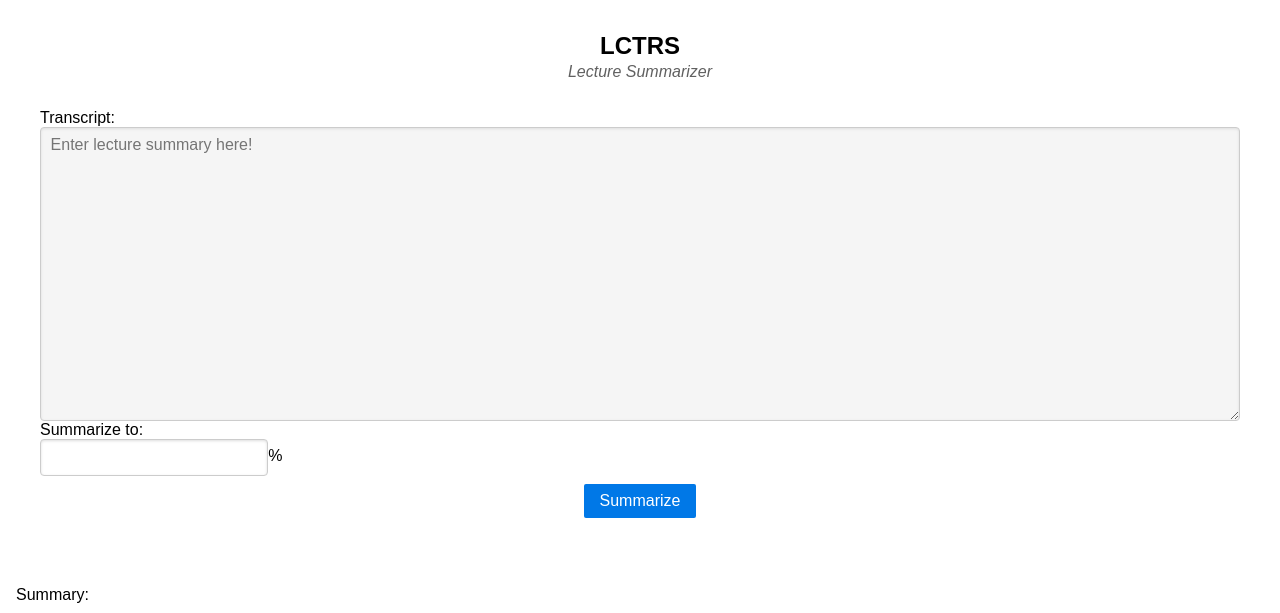
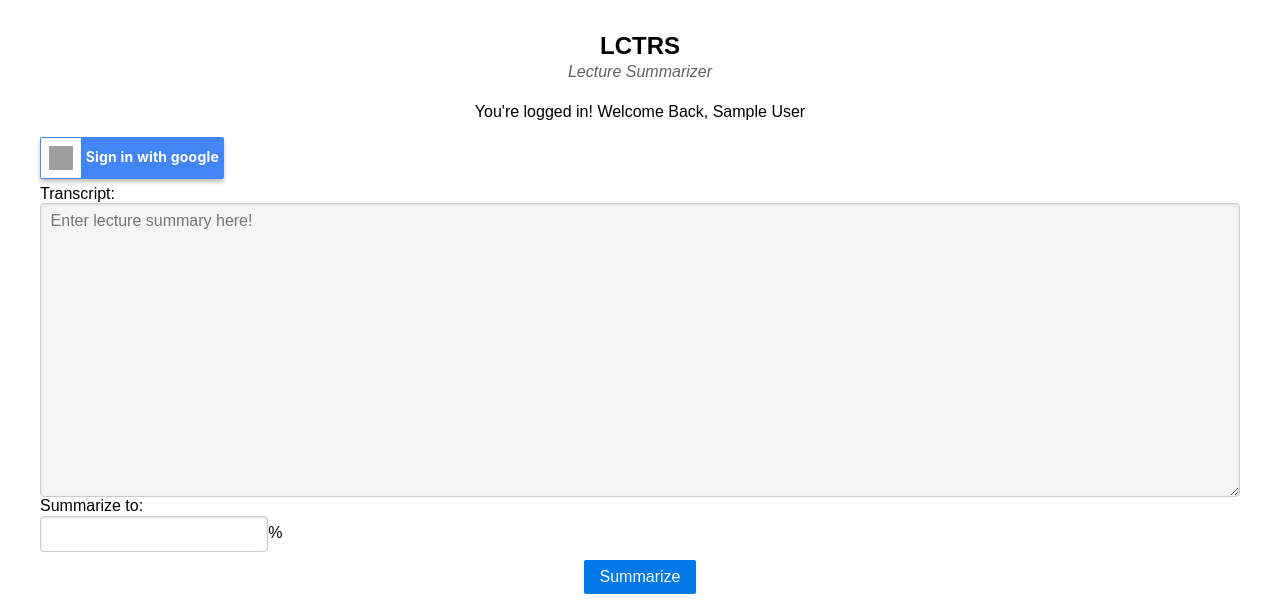
Before and after one commit to CS196Illinois/Group6, a Flask app: page / in a window 1280 px wide. Shown: the top 613 px of the page. Run offline with Flask 2, Linux system fonts and the light colour scheme; the visitor is signed in with stand-in values (Sample User, id 1); parts of the project's set-up code (start-up, migrations or seed data) failed here and were passed over; some libraries are stand-ins or nearby versions; grey boxes are pictures that could not be loaded.

Commit message:
Implemented google login

```diff
--- a/app.py
+++ b/app.py
@@ -49,6 +49,90 @@ except sqlite3.OperationalError:
 # OAuth 2 client setup
 client = WebApplicationClient(GOOGLE_CLIENT_ID)
 
+#Login redirect
+def get_google_provider_cfg():
+    return requests.get(GOOGLE_DISCOVERY_URL).json()
+
+@app.route("/login")
+def login():
+    # Find out what URL to hit for Google login
+    google_provider_cfg = get_google_provider_cfg()
+    authorization_endpoint = google_provider_cfg["authorization_endpoint"]
+
+    # Use library to construct the request for Google login and provide
+    # scopes that let you retrieve user's profile from Google
+    request_uri = client.prepare_request_uri(
+        authorization_endpoint,
+        redirect_uri=request.base_url + "/callback",
+        scope=["openid", "email", "profile"],
+    )
+    return redirect(request_uri)
+
+#Login Callback
+@app.route("/login/callback")
+def callback():
+    # Get authorization code Google sent back to you
+    code = request.args.get("code")
+
+    # Find out what URL to hit to get tokens that allow you to ask for
+    # things on behalf of a user
+    google_provider_cfg = get_google_provider_cfg()
+    token_endpoint = google_provider_cfg["token_endpoint"]
+    # Prepare and send a request to get tokens
+    token_url, headers, body = client.prepare_token_request(
+        token_endpoint,
+        authorization_response=request.url,
+        redirect_url=request.base_url,
+        code = code
+    )
+    token_response = requests.post(
+        token_url,
+        headers=headers,
+        data=body,
+        auth=(GOOGLE_CLIENT_ID, GOOGLE_CLIENT_SECRET),
+    )
+
+    # Parse the tokens!
+    client.parse_request_body_response(json.dumps(token_response.json()))
+
+    # Now that you have tokens (yay) let's find and hit the URL
+    # from Google that gives you the user's profile information,
+    # including their Google profile image and email
+    userinfo_endpoint = google_provider_cfg["userinfo_endpoint"]
+    uri, headers, body = client.add_token(userinfo_endpoint)
+    userinfo_response = requests.get(uri, headers=headers, data=body)
+
+    # You want to make sure their email is verified.
+    # The user authenticated with Google, authorized your
+    # app, and now you've verified their email through Google!
+    if userinfo_response.json().get("email_verified"):
+        unique_id = userinfo_response.json()["sub"]
+        users_email = userinfo_response.json()["email"]
+        picture = userinfo_response.json()["picture"]
+        users_name = userinfo_response.json()["given_name"]
+    else:
+        return "User email not available or not verified by Google.", 400
+
+    # by Google
+    user = User(
+        id_=unique_id, name=users_name, email=users_email, profile_pic=picture
+    )
+
+    # Doesn't exist? Add it to the database.
+    if not User.get(unique_id):
+        User.create(unique_id, users_name, users_email, picture)
+    # Begin user session by logging the user in
+    login_user(user)
+    # Send user back to homepage
+    return redirect(url_for("index"))
+
+#Logout
+@app.route("/logout")
+@login_required
+def logout():
+    logout_user()
+    return redirect(url_for("index"))
+
 # Flask-Login helper to retrieve a user from our db
 @login_manager.user_loader
 def load_user(user_id):
@@ -64,7 +148,11 @@ def summarize(s, length_percentage): # make this an actual summarize function
 @app.route('/', methods = ["GET", "POST"]) #
 def index():
     if request.method == 'GET':
-        return render_template(r'index.html', data="", prefill="")
+        #Login Functionality
+        if current_user.is_authenticated:
+            return render_template(r'index.html', data="", prefill="", login="You're logged in! Welcome Back, " + current_user.name)
+        else:
+            return render_template(r'index.html', data="", prefill="", login='')
     else:
         print(request, " - - Get Request detected")
         data = request.form['transcript']
@@ -73,7 +161,5 @@ def index():
         return render_template(r'index.html', data=summarize(str(data), length), prefill=data)
         # return text from the webpage
 
-
-
-
-app.run()
+if __name__ == "__main__":
+    app.run(ssl_context="adhoc")
--- a/static/styles/style.css
+++ b/static/styles/style.css
@@ -39,3 +39,38 @@ h4 {
 }
 .size {
 }
+.google-btn {
+  width: 184px;
+  height: 42px;
+  background-color: #4285f4;
+  border-radius: 2px;
+  box-shadow: 0 3px 4px 0 rgba(0, 0, 0, 0.25);
+}
+.google-btn .google-icon-wrapper {
+  position: absolute;
+  margin-top: 1px;
+  margin-left: 1px;
+  width: 40px;
+  height: 40px;
+  background-color: #fff;
+}
+.google-btn .google-icon {
+  position: relative;
+  margin-top: 8px;
+  width: 24px;
+  height: 24px;
+}
+.google-btn .btn-text {
+  float: right;
+  margin: 12px 5px 0 0;
+  color: #fff;
+  font-size: 14px;
+  letter-spacing: 0.2px;
+  font-family: -apple-system, BlinkMacSystemFont, 'Segoe UI', Roboto, Oxygen, Ubuntu, Cantarell, 'Open Sans', 'Helvetica Neue', sans-serif;
+}
+.google-btn:hover {
+  box-shadow: 0 0 6px #4285f4;
+}
+.google-btn:active {
+  background: #1669f2;
+}
--- a/templates/index.html
+++ b/templates/index.html
@@ -3,7 +3,8 @@
 	<title>LCTRS</title>
   <meta name="author" content="Nathan Borror">
   <link rel="stylesheet" href="https://unpkg.com/purecss@2.0.3/build/pure-min.css">
-  <link rel="stylesheet" href= "{{ url_for('static',filename='styles/style.css') }}">
+  <link rel="stylesheet" href= "{{ url_for('static',filename='styles/style.css') }}"/>
+  <link rel="stylesheet" type="text/css" href="//fonts.googleapis.com/css?family=Open+Sans"/>
 </head>
 <body>
 
@@ -13,6 +14,15 @@
       <div class="title">
         <h2>LCTRS</h2>
           <span class="subtitle">Lecture Summarizer</span>
+          <p>{{login}}</p>
+          <a href="/login">
+            <div class="google-btn">
+              <div class="google-icon-wrapper">
+                <img class="google-icon" src="https://upload.wikimedia.org/wikipedia/commons/5/53/Google_%22G%22_Logo.svg"/>
+              </div>
+              <p class="btn-text"><b>Sign in with google</b></p>
+            </div>
+          </a>
       </div>
       <form action="." method="post" class="pure-form pure-form-aligned">
         <fieldset>
```
Also changed, not shown: 1 other file.
